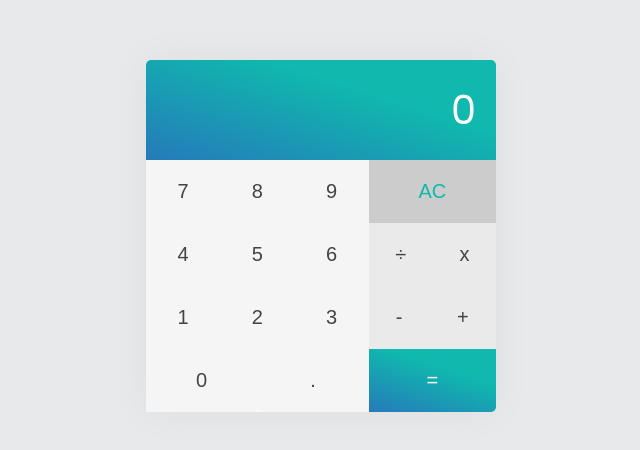
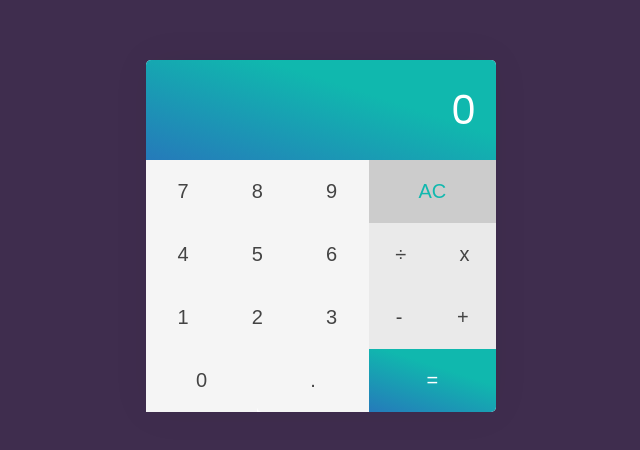
Before and after one commit to mauriciomorales-dev/react-calculator, a React (Create React App) app: page / in a window 1280 px wide. Shown: the part 164-614 px from the top of the page, without its empty margins (319-959 px from the left). Built offline with nearby package versions, Linux system fonts and the light colour scheme.

Commit message:
bg changed

```diff
--- a/src/App.css
+++ b/src/App.css
@@ -12,7 +12,7 @@ body {
   font-family: "Poppins", sans-serif;
   width: 100%;
   height: 100vh;
-  background-color: #e7e9eb;
+  background-color: #3f2d4e;
   display: flex;
   align-items: center;
   justify-content: center;
```
